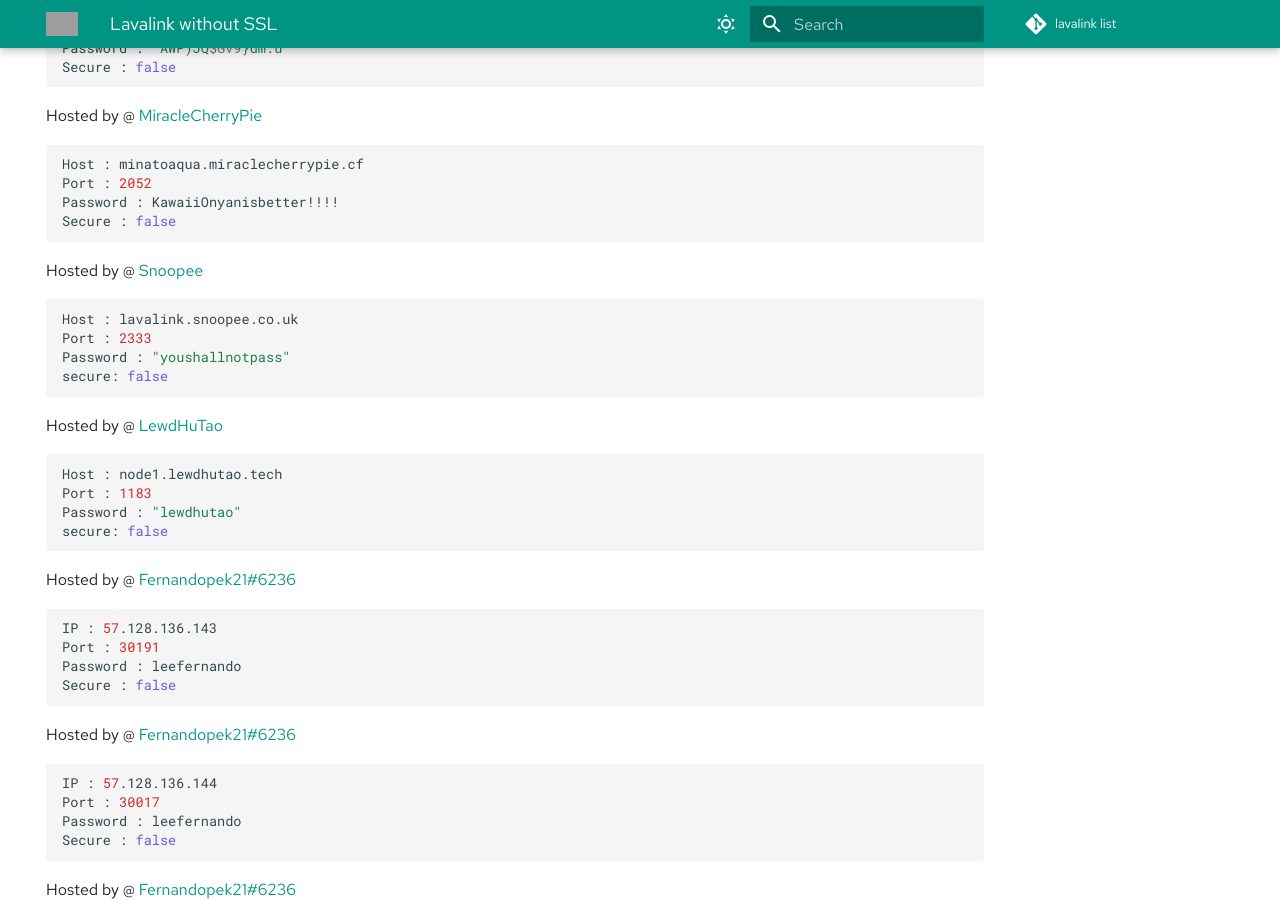
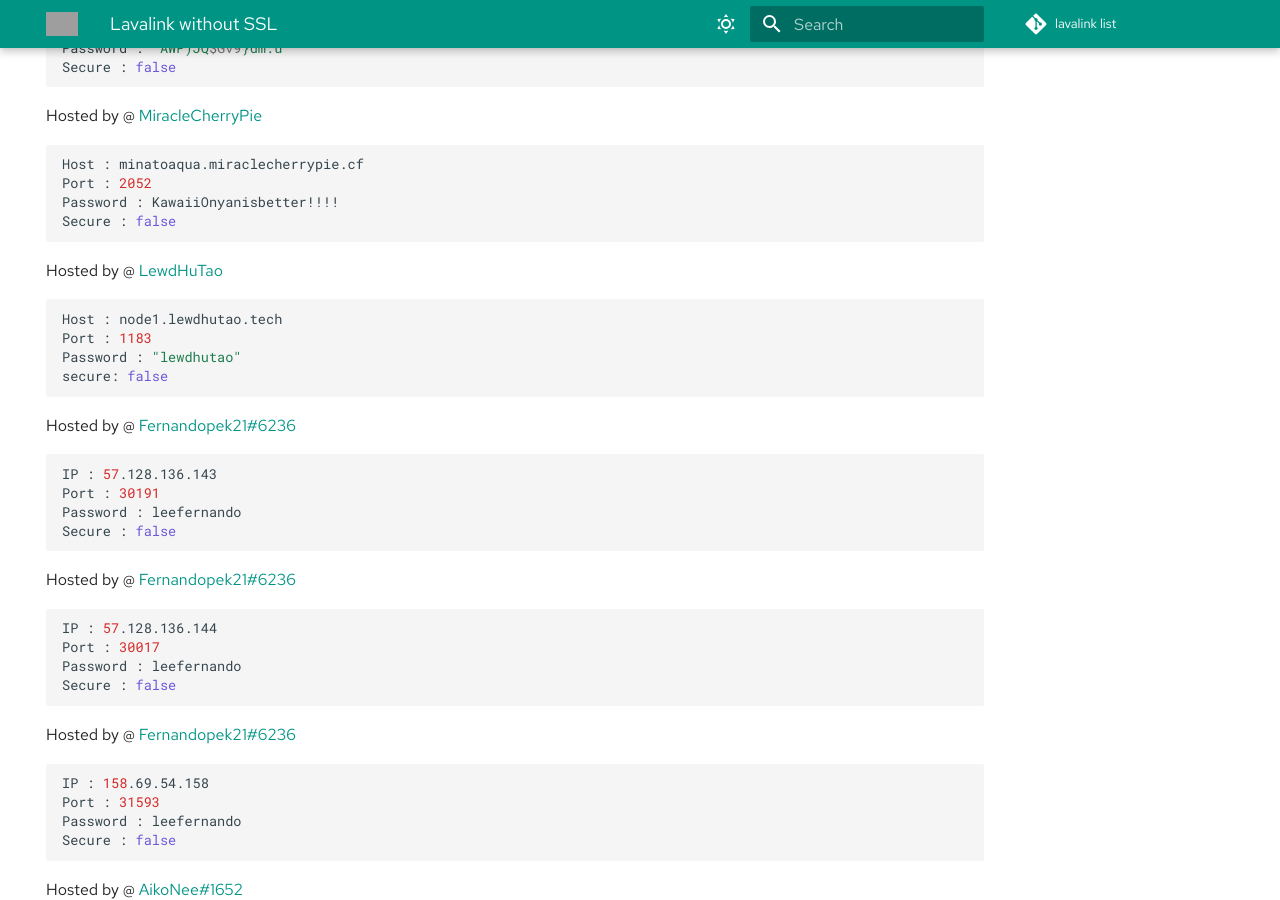
Before and after one commit to DarrenOfficial/lavalink-list, an MkDocs documentation site: the page built from docs/NoSSL/lavalink-without-ssl.md, in a window 1280 px wide and 900 px high, scrolled down 2600 px. Built offline with MkDocs 1.6.1 and Material for MkDocs 9.7.7, drawn with Linux system fonts in a browser that asks for light colours; comment, search, counter and statistics services are not loaded; grey boxes are pictures that could not be loaded.

Commit message:
Snoopee: Removed my listing (#234)
My server was getting DoSed on multiple occasions and I have had enough
and made the server private. So I have removed my listing.

````diff
--- a/docs/NoSSL/lavalink-without-ssl.md
+++ b/docs/NoSSL/lavalink-without-ssl.md
@@ -138,13 +138,6 @@ Password : KawaiiOnyanisbetter!!!!
 Secure : false
 ```
 
-Hosted by @ [Snoopee](https://www.snoopee.co.uk)
-```bash
-Host : lavalink.snoopee.co.uk
-Port : 2333
-Password : "youshallnotpass"
-secure: false
-```
 Hosted by @ [LewdHuTao](https://lewdhutao.me)
 ```bash
 Host : node1.lewdhutao.tech
````
